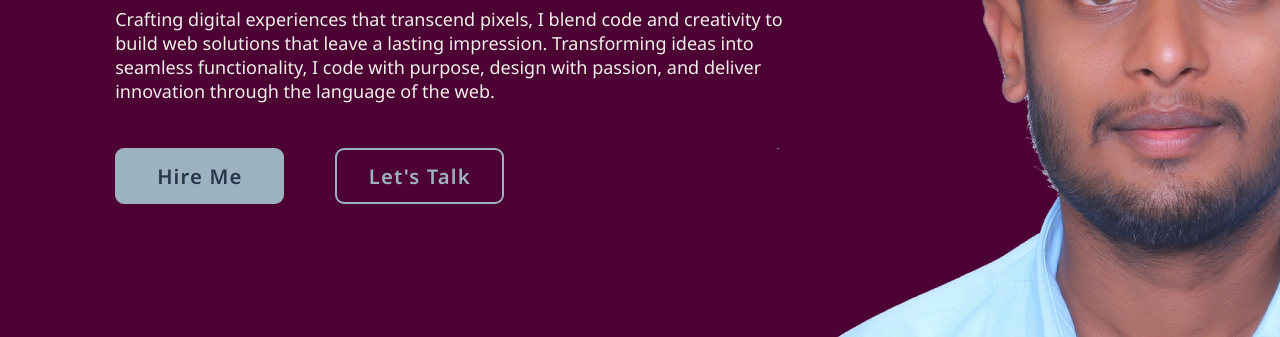
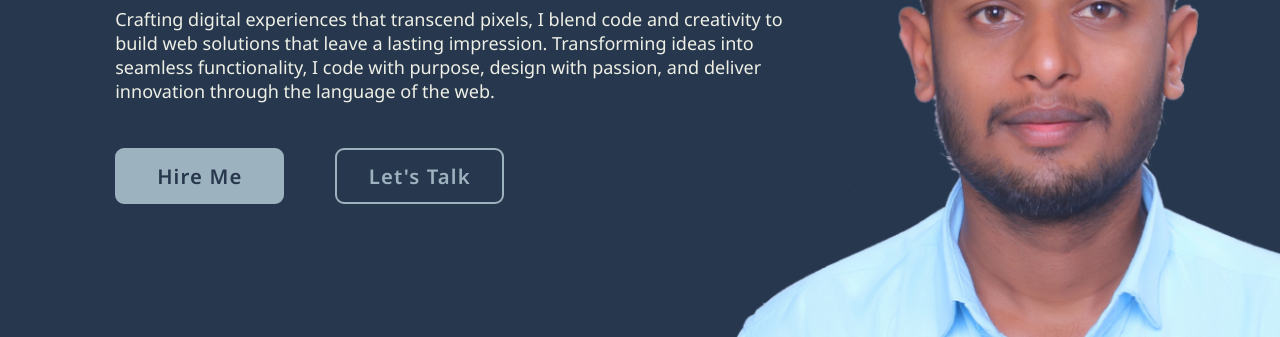
Before and after one commit to StrangerNikhs/web_deploy, a plain HTML site: page index.html in a window 1280 px wide. Shown: the part 372-709 px from the top of the page. Drawn offline with nearby package versions, Linux system fonts and the light colour scheme.

Commit message:
Update style.css

```diff
--- a/style.css
+++ b/style.css
@@ -78,7 +78,7 @@ section {
   display: flex;
   align-items: center;
   padding: 0 9%;
-  background: url("home1.jpg") no-repeat;
+  background: url("home.jpg") no-repeat;
   background-position: center;
 }
 .home-content {
```
